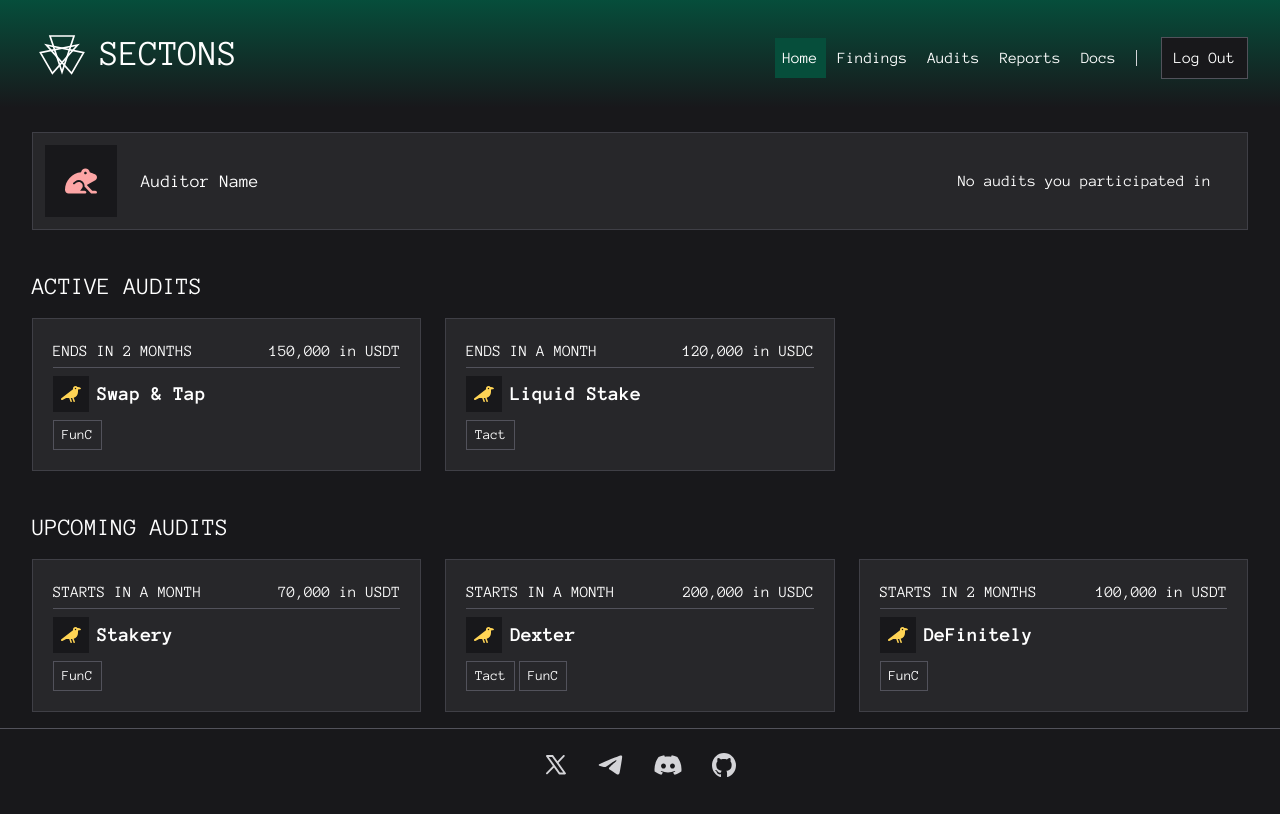
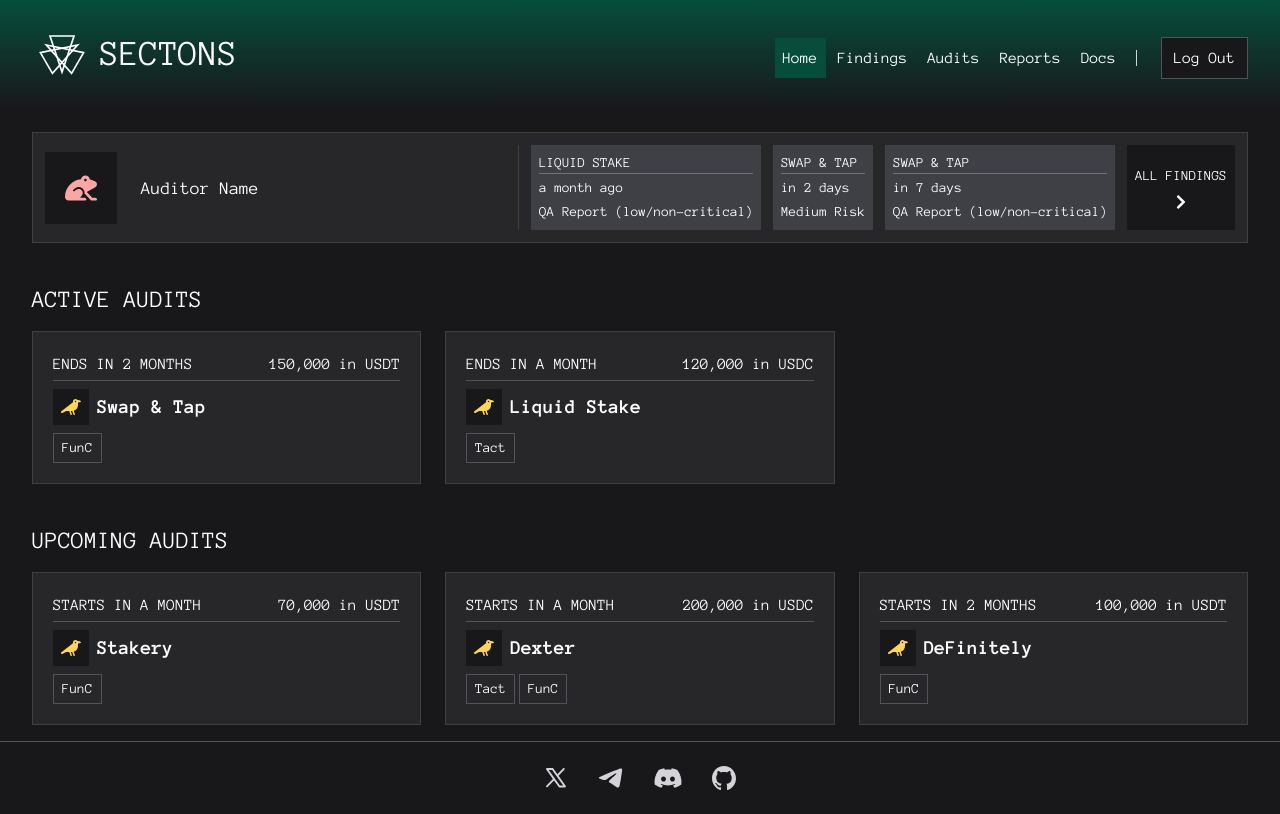
Before and after one commit to s3ctons/website, a Next.js app: page /auditor in a window 1280 px wide. Built offline with nearby package versions, Linux system fonts and the light colour scheme.

Commit message:
Add findings to home and audit pages

```diff
--- a/src/app/auditor/audits/[id]/page.tsx
+++ b/src/app/auditor/audits/[id]/page.tsx
@@ -4,6 +4,7 @@ import { redirect } from "next/navigation"
 import { FaCrow, FaGithub } from "react-icons/fa"
 import { BackButton } from "@/components/BackButton"
 import audits from "@/mocks/audits.json"
+import findings from "@/mocks/findings.json"
 import { getAuditType } from "@/lib/utils"
 
 const getAuditTimeCount = (startDate: string, endDate: string) => {
@@ -26,6 +27,10 @@ export default function AuditPage({ params }: { params: { id: string } }) {
     // Todo make audit 404 page
     redirect("/auditor/audits")
   }
+
+  const auditFindings = findings.filter(
+    (finding) => finding.audit_id === Number(params.id),
+  )
 
   return (
     <section className="flex flex-col gap-6">
@@ -74,13 +79,34 @@ export default function AuditPage({ params }: { params: { id: string } }) {
         </div>
       </div>
 
-      <div className="flex flex-col justify-between gap-4 border border-secondary-700 bg-secondary-800 p-3 sm:flex-row sm:items-center sm:gap-2">
-        <div className="text-lg">Your Findings:</div>
-        <div>You have no submitted findings</div>
+      <div className="flex flex-col justify-between gap-4 border border-secondary-700 bg-secondary-800 p-3">
+        <div className="self-start border-b border-b-secondary-700 pb-1">
+          YOUR FINDINGS
+        </div>
+        {auditFindings.length === 0 ? (
+          <div>You have no submitted findings</div>
+        ) : (
+          <div className="flex flex-wrap gap-2">
+            {auditFindings.map((finding) => (
+              <Link
+                key={finding.id}
+                href={`/auditor/findings/${finding.id}`}
+                className="flex flex-col gap-2 bg-secondary-700 p-3 hover:bg-secondary-600"
+              >
+                <div className="border-b border-secondary-500 font-semibold">
+                  {finding.type}
+                </div>
+                <div className="text-sm">{`Submitted ${moment(finding.date).fromNow()}`}</div>
+              </Link>
+            ))}
+          </div>
+        )}
       </div>
 
-      <div className="flex flex-col gap-4 border border-secondary-700 bg-secondary-800 p-3">
-        <div className="text-lg">Description</div>
+      <div className="flex flex-col justify-between gap-4 border border-secondary-700 bg-secondary-800 p-3">
+        <div className="self-start border-b border-b-secondary-700 pb-1">
+          DESCRIPTION
+        </div>
         <div>No description provided</div>
       </div>
     </section>
--- a/src/app/auditor/page.tsx
+++ b/src/app/auditor/page.tsx
@@ -1,4 +1,5 @@
 import audits from "@/mocks/audits.json"
+import findings from "@/mocks/findings.json"
 import { AuditCardsBlock } from "@/components/AuditCardsBlock"
 import { ProfileBlock } from "@/components/ProfileBlock"
 
@@ -13,9 +14,17 @@ export default function AuditorHomePage() {
     (audit) => Date.parse(audit.start_date) >= Date.now(),
   )
 
+  const lastFindings = findings
+    .filter((finding) => Date.parse(finding.audit_end_date) > Date.now())
+    .sort(
+      (firstItem, secondItem) =>
+        Date.parse(firstItem.date) - Date.parse(secondItem.date),
+    )
+    .slice(0, 3)
+
   return (
     <section className="flex flex-col gap-6">
-      <ProfileBlock name="Auditor Name" />
+      <ProfileBlock name="Auditor Name" findings={lastFindings} />
 
       <div>
         <AuditCardsBlock
--- a/src/components/ProfileBlock.tsx
+++ b/src/components/ProfileBlock.tsx
@@ -1,15 +1,49 @@
-import { FaFrog } from "react-icons/fa"
+import Link from "next/link"
+import moment from "moment"
+import { FaFrog, FaChevronRight } from "react-icons/fa"
+import { IFinding } from "@/lib/types"
 
-export const ProfileBlock = ({ name }: { name: string }) => {
+export const ProfileBlock = ({
+  name,
+  findings,
+}: {
+  name: string
+  findings: IFinding[]
+}) => {
   return (
-    <div className="flex flex-col justify-between gap-4 border border-secondary-700 bg-secondary-800 p-3 sm:flex-row sm:items-center sm:gap-2">
-      <div className="flex items-center gap-6 sm:justify-between">
+    <div className="flex flex-col justify-between gap-4 border border-secondary-700 bg-secondary-800 p-3 lg:flex-row lg:items-center lg:gap-2">
+      <div className="flex items-center gap-6 lg:justify-between">
         <div className="bg-secondary-900 p-5">
           <FaFrog className="size-8 text-red-300" />
         </div>
         <div className="text-lg">{name}</div>
       </div>
-      <div className="sm:pr-6">No audits you participated in</div>
+      {findings.length === 0 ? (
+        <div className="sm:pr-6">No audits you participated in</div>
+      ) : (
+        <div className="flex flex-col justify-between gap-3 md:flex-row lg:border-l lg:border-secondary-700 lg:pl-3">
+          {findings.map((finding) => (
+            <Link
+              key={finding.id}
+              href={`/auditor/findings/${finding.id}`}
+              className="flex grow flex-col gap-1 bg-secondary-700 p-2 text-sm hover:bg-secondary-600"
+            >
+              <div className="border-b border-secondary-500">
+                {finding.audit_title.toUpperCase()}
+              </div>
+              <div>{moment(finding.date).fromNow()}</div>
+              <div>{finding.type}</div>
+            </Link>
+          ))}
+          <Link
+            href="/auditor/findings"
+            className="flex flex-col items-center justify-center gap-2 bg-secondary-900 p-2 hover:bg-secondary-700"
+          >
+            <div className="text-center text-sm">ALL FINDINGS</div>
+            <FaChevronRight />
+          </Link>
+        </div>
+      )}
     </div>
   )
 }
--- a/src/mocks/audit_submissions.json
+++ b/src/mocks/audit_submissions.json
@@ -7,7 +7,11 @@
     "end_date": "2024-11-30T14:00:00.000Z",
     "findings": [
       { "id": 1, "type": "Medium Risk", "date": "2024-09-30T14:00:00.000Z" },
-      { "id": 2, "type": "High Risk", "date": "2024-10-05T14:00:00.000Z" }
+      {
+        "id": 2,
+        "type": "QA Report (low/non-critical)",
+        "date": "2024-10-05T14:00:00.000Z"
+      }
     ]
   },
   {
--- a/src/mocks/findings.json
+++ b/src/mocks/findings.json
@@ -11,7 +11,7 @@
   },
   {
     "id": 2,
-    "type": "High Risk",
+    "type": "QA Report (low/non-critical)",
     "date": "2024-10-05T14:00:00.000Z",
     "content": "My report",
     "audit_id": 4,
```
Also changed, not shown: src/lib/types.ts (+10 -0 lines).
